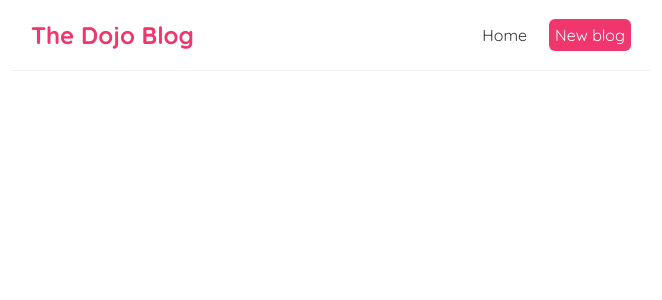
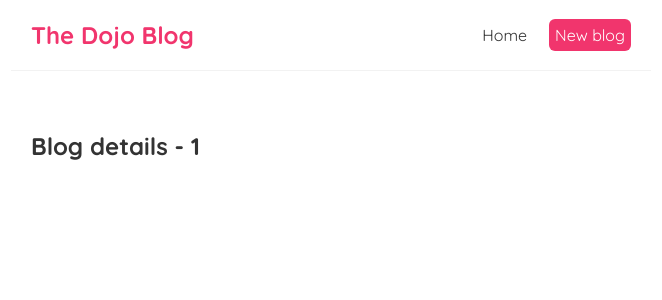
Before and after one commit to beez0mbie/dojo-blog, a React (Create React App) app: page /blogs/1 in a window 1280 px wide. Shown: the top 300 px of the page, without its empty margins (309-971 px from the left). Built offline with nearby package versions, Linux system fonts and the light colour scheme.

Commit message:
add BlogDetails

```diff
--- a/src/App.js
+++ b/src/App.js
@@ -2,6 +2,7 @@
 import Navbar from './NavBar';
 import { BrowserRouter as Router, Route, Switch } from 'react-router-dom'
 import Create from './Create';
+import BlogDetails from './BlogDetails'
 
 function App() {
 
@@ -17,6 +18,9 @@
             <Route path="/create">
               <Create/>
             </Route>
+            <Route path="/blogs/:id">
+              <BlogDetails/>
+            </Route>
           </Switch>
         </div>
       </div>
--- /dev/null
+++ b/src/BlogDetails.js
@@ -0,0 +1,13 @@
+import { useParams } from "react-router-dom";
+
+const BlogDetails = () => {
+    const { id } = useParams()
+
+    return (
+        <div className="blog-details">
+            <h2>Blog details - { id }</h2>
+        </div>
+    );
+}
+
+export default BlogDetails;
--- a/src/BlogList.js
+++ b/src/BlogList.js
@@ -1,3 +1,5 @@
+import { Link } from 'react-router-dom'
+
 const BlogList = ({blogs,title}) => {
 
     return (
@@ -5,8 +7,10 @@
             <h2>{title}</h2>
             { blogs.map( (blog) => (
                 <div className="blog-preview" key={blog.id}>
-                    <h2 className="title">{blog.title}</h2>
-                    <p>Written by {blog.author}</p>
+                    <Link to={`/blogs/${blog.id}`}>
+                        <h2 className="title">{blog.title}</h2>
+                        <p>Written by {blog.author}</p>
+                    </Link>
                 </div>
             ))}
         </div>
--- a/src/index.css
+++ b/src/index.css
@@ -5,6 +5,10 @@
   margin: 0;
   font-family: "Quicksand";
   color: #333;
+}
+
+a:not([class]) {
+  text-decoration: none;
 }
 
 .navbar {
```
